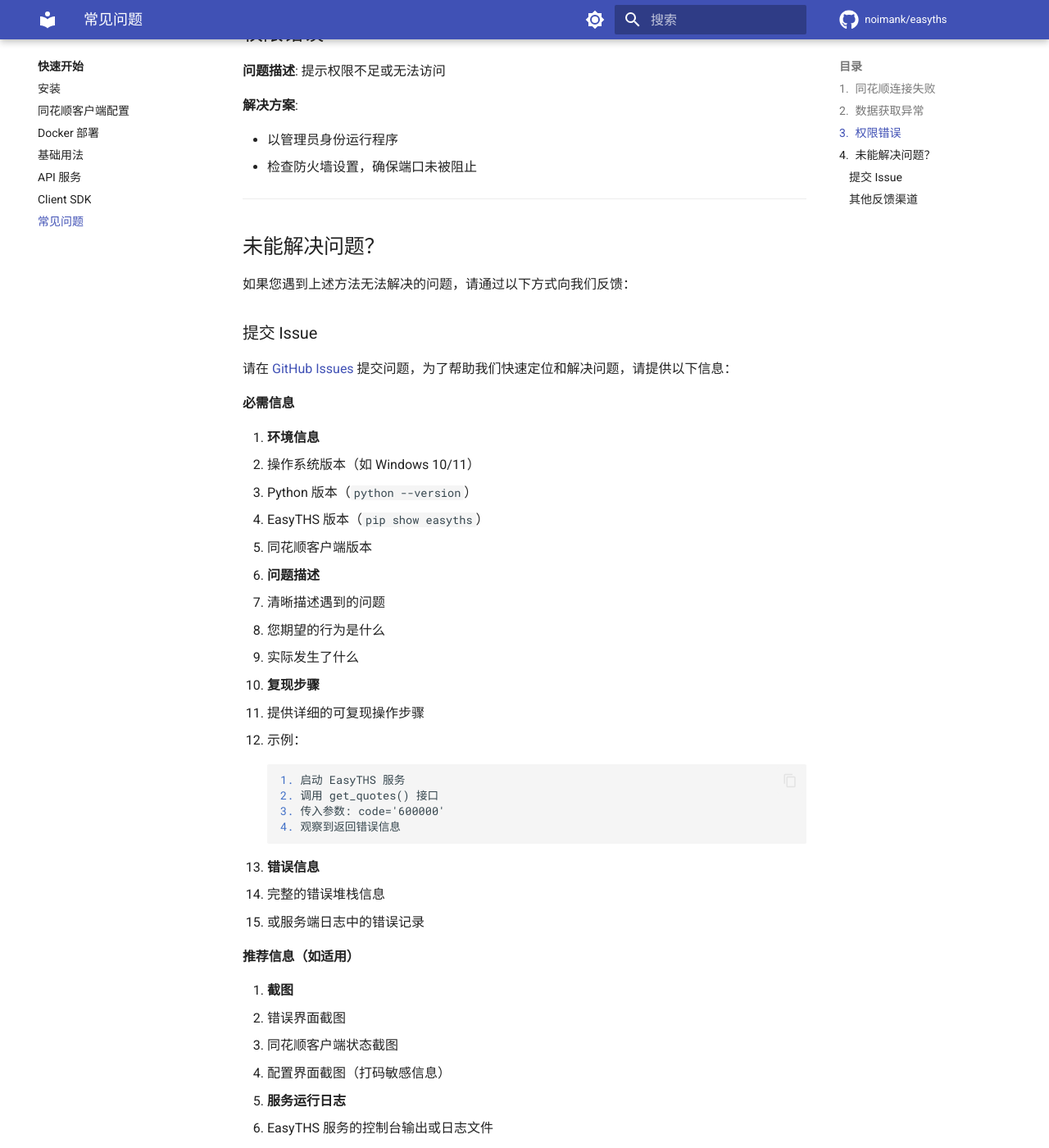
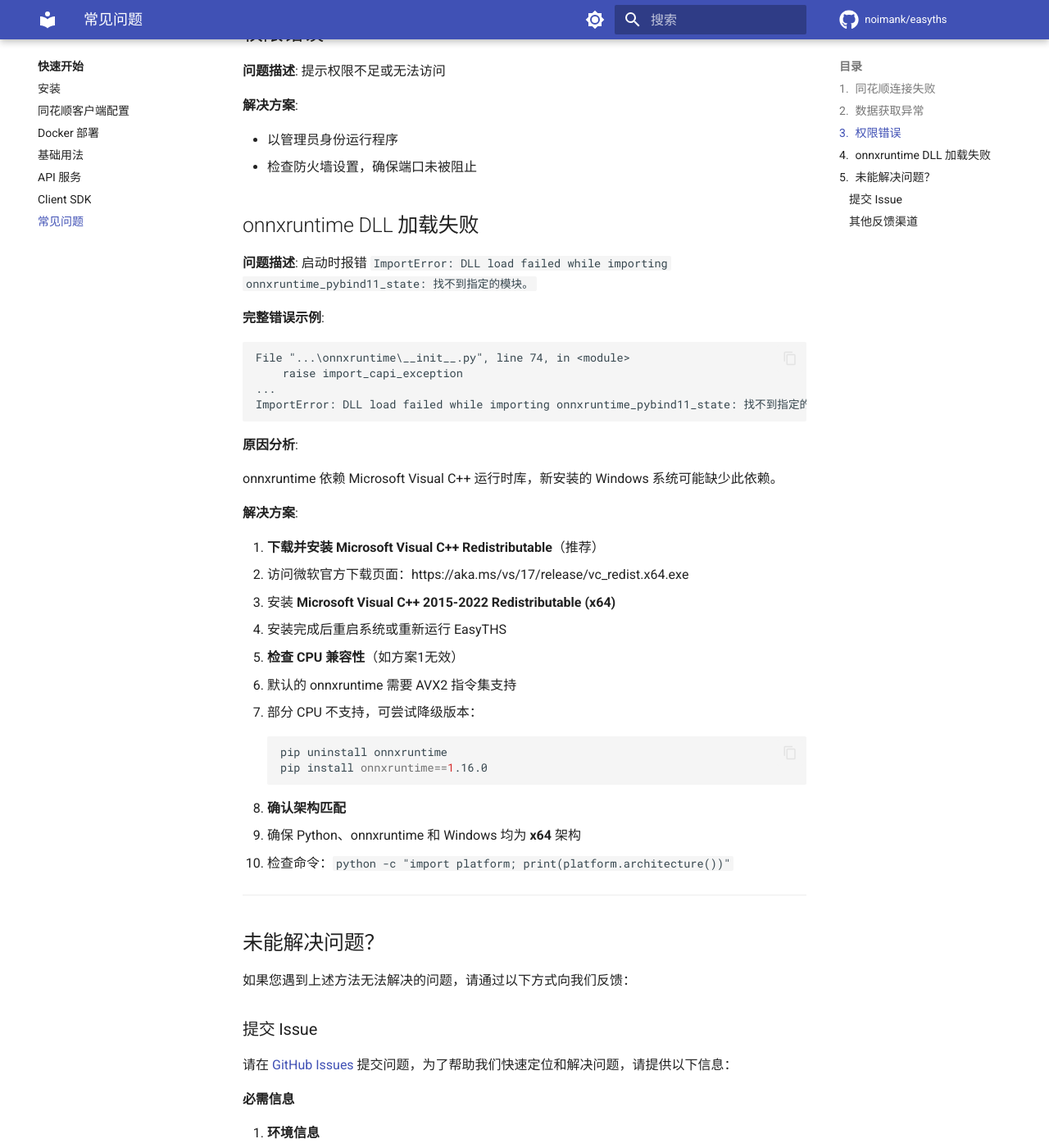
Before and after one commit to noimank/easyths, an MkDocs documentation site: the page built from docs/getting-started/faq.md, in a window 1280 px wide and 1400 px high, scrolled down 1074 px. Shown: the whole window at 82% size. Built offline with MkDocs 1.6.1 and Material for MkDocs 9.7.7, drawn with Linux system fonts in a browser that asks for light colours; comment, search, counter and statistics services are not loaded.

Commit message:
📝 docs: 新增 onnxruntime DLL 加载失败问题解决方案

````diff
--- a/docs/getting-started/faq.md
+++ b/docs/getting-started/faq.md
@@ -42,6 +42,42 @@
 
 - 以管理员身份运行程序
 - 检查防火墙设置，确保端口未被阻止
+
+## onnxruntime DLL 加载失败
+
+**问题描述**: 启动时报错 `ImportError: DLL load failed while importing onnxruntime_pybind11_state: 找不到指定的模块。`
+
+**完整错误示例**:
+
+```
+File "...\onnxruntime\__init__.py", line 74, in <module>
+    raise import_capi_exception
+...
+ImportError: DLL load failed while importing onnxruntime_pybind11_state: 找不到指定的模块。
+```
+
+**原因分析**:
+
+onnxruntime 依赖 Microsoft Visual C++ 运行时库，新安装的 Windows 系统可能缺少此依赖。
+
+**解决方案**:
+
+1. **下载并安装 Microsoft Visual C++ Redistributable**（推荐）
+   - 访问微软官方下载页面：https://aka.ms/vs/17/release/vc_redist.x64.exe
+   - 安装 **Microsoft Visual C++ 2015-2022 Redistributable (x64)**
+   - 安装完成后重启系统或重新运行 EasyTHS
+
+2. **检查 CPU 兼容性**（如方案1无效）
+   - 默认的 onnxruntime 需要 AVX2 指令集支持
+   - 部分 CPU 不支持，可尝试降级版本：
+     ```bash
+     pip uninstall onnxruntime
+     pip install onnxruntime==1.16.0
+     ```
+
+3. **确认架构匹配**
+   - 确保 Python、onnxruntime 和 Windows 均为 **x64** 架构
+   - 检查命令：`python -c "import platform; print(platform.architecture())"`
 
 ---
 
````
